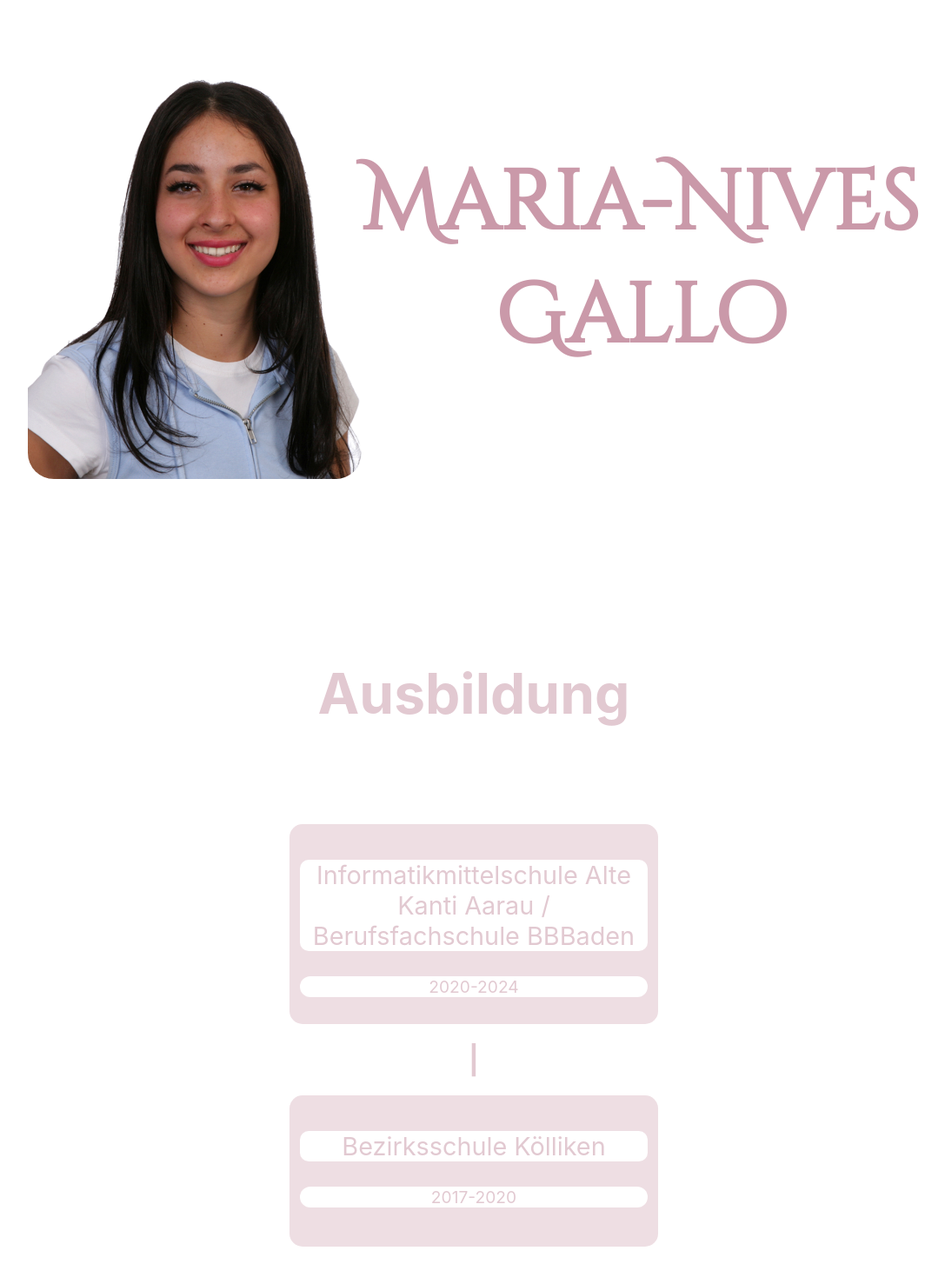
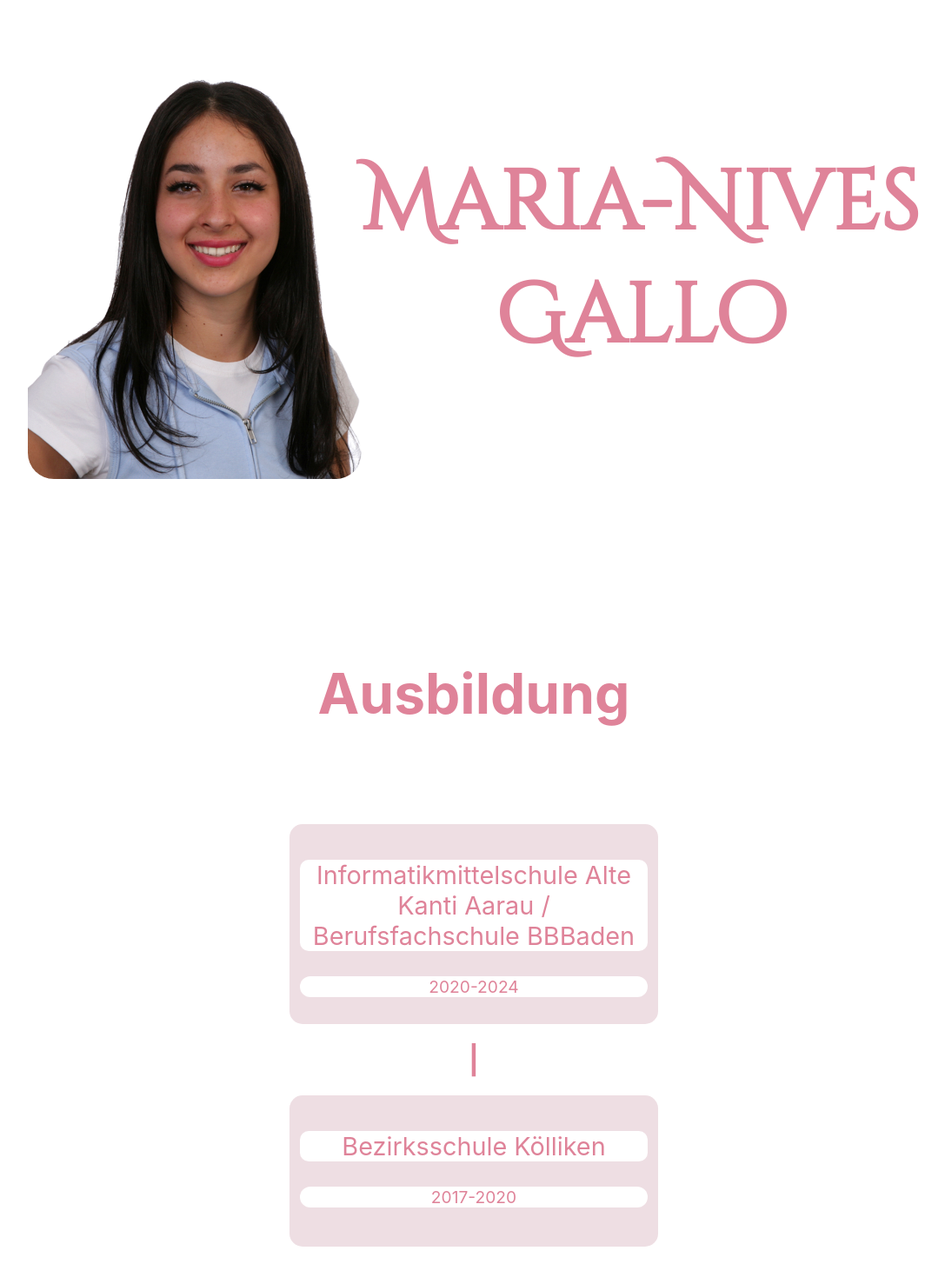
Before and after one commit to marianives/marianivesgallo.ch, a React app: page / in a window 1280 px wide. Shown: the top 1454 px of the page at 87% size, without its empty margins (95-1182 px from the left). Built offline with nearby package versions, Linux system fonts and the light colour scheme.

Commit message:
color changes

```diff
--- a/src/App.css
+++ b/src/App.css
@@ -2,7 +2,7 @@
   text-align: center;
   font-family: 'Cinzel Decorative', cursive;
   font-size: 6rem;
-  color: #ca99a9;
+  color: #df8399;
 }
 
 .link {
@@ -93,7 +93,7 @@
 
 .jahr {
   flex: none;
-  color: #E2C9D1;
+  color: #df8399;
   background-color: white;
   font-size: 1.2rem;
   border-radius: 300px;
@@ -101,18 +101,19 @@
 
 .schule {
   font-size: 1.8rem;
-  color: #E2C9D1;
+  color: #df8399;
   background-color: white;
   border-radius: 10px;
 }
 
 .strich {
   font-size: 2rem;
+  color: #df8399;
 }
 
 .titel {
   align-self: center;
-  color: #E2C9D1;
+  color: #df8399;
   font-size: 4rem;
   margin-top: 5rem;
   margin-bottom: 7rem;
--- a/src/components/BoxEins.js
+++ b/src/components/BoxEins.js
@@ -9,7 +9,7 @@ export default function App() {
     <BoxEins
       style={{
         backgroundColor: '#EEDEE3',
-        color: 'black',
+        color: 'ca99a9',
         borderRadius: 15,
         minHeight: 200,
         padding: 12,
```
